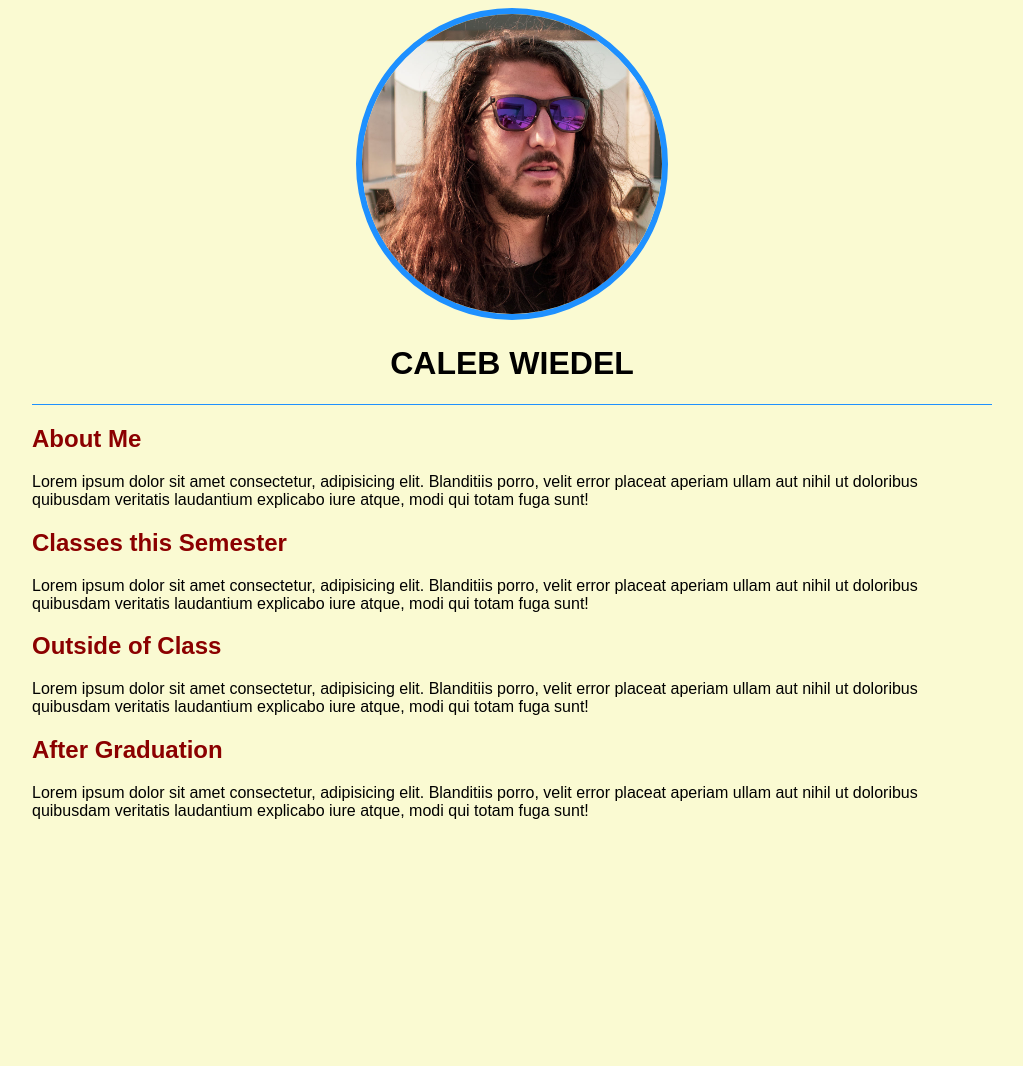
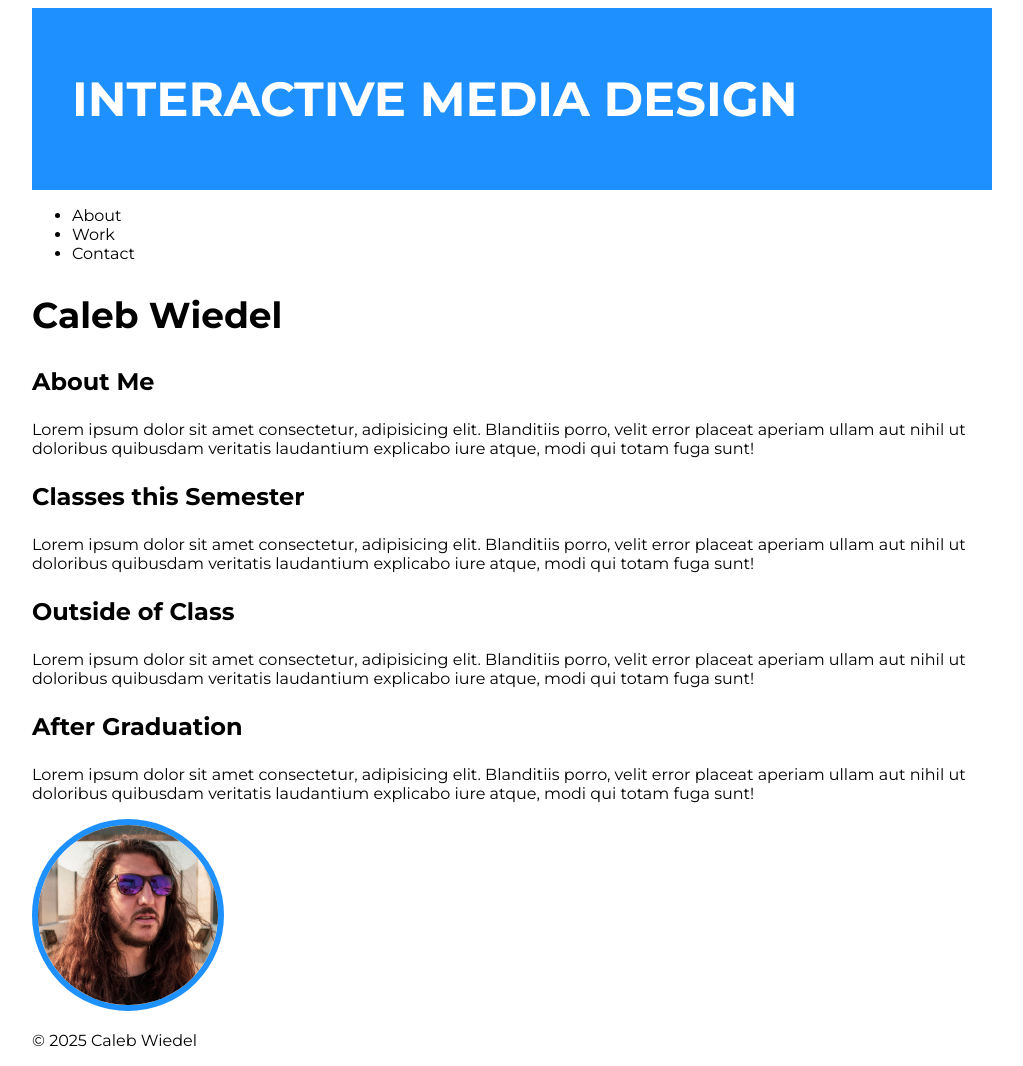
Before and after one commit to cwiedel9/ADPR458_Coding, a plain HTML site: page assignments/index.html in a window 1280 px wide. Shown: the whole page, without its empty margins (128-1151 px from the left). Before the commit the page ends 836 px from the top, so only its background shows below. Drawn offline with Linux system fonts and the light colour scheme.

Commit message:
moving styles

```diff
--- /dev/null
+++ b/assignments/css/styles.css
@@ -0,0 +1,39 @@
+@import url('https://fonts.googleapis.com/css2?family=Montserrat:ital,wght@0,100..900;1,100..900&display=swap');
+
+body {
+  background-color: #fff;
+  font-family: "Montserrat", sans-serif;
+}
+
+.container {
+  width: 960px;
+  margin: 0 auto;
+}
+
+header {
+  text-align: left;
+  background-color: dodgerblue;
+  color: #fff;
+  padding: 30px 40px;
+}
+
+h1 {
+  text-transform: uppercase;
+  font-size: 48px;
+}
+
+h2 {
+  font-size: 36px;
+}
+
+h3 {
+  font-size: 24px;
+}
+
+aside img {
+  width: 180px;
+  aspect-ratio: 1/1;
+  object-fit: cover;
+  border-radius: 999px;
+  border: 6px solid dodgerblue;
+}
--- a/assignments/index.html
+++ b/assignments/index.html
@@ -3,56 +3,44 @@
 <head>
     <meta charset="UTF-8">
     <title>Assignments - Caleb Wiedel</title>
-    <style>
-      body {
-        background-color: lightgoldenrodyellow;
-        font-family: sans-serif;
-      }
-      .container {
-        width: 960px;
-        margin: 0 auto;
-      }
-      header {
-        text-align: center;
-        border-bottom: 1px solid dodgerblue;
-      }
-      h1 {
-        text-transform: uppercase;
-      }
-      h2 {
-        font-size: 24px;
-        color: darkred;
-      }
-      img {
-        aspect-ratio: 1/1;
-        object-fit: cover;
-        border-radius: 999px;
-        border: 6px solid dodgerblue;
-      }
-    </style>
+    <link rel="stylesheet" href="css/styles.css">
 </head>
 <body>
 
   <div class="container">
 
     <header>
-      <img src="images/caleb.jpg" alt="Photo of Caleb Wiedel" width="300px">
-      <h1>Caleb Wiedel</h1>
+      <h1>Interactive Media Design</h1>
     </header>
+    <nav>
+      <ul>
+        <li>About</li>
+        <li>Work</li>
+        <li>Contact</li>
+      </ul>
+    </nav>
 
-    <main>
-      <h2>About Me</h2>
+    <section>
+      <h2>Caleb Wiedel</h2>
+      <h3>About Me</h3>
       <p>Lorem ipsum dolor sit amet consectetur, adipisicing elit. Blanditiis porro, velit error placeat aperiam ullam aut nihil ut doloribus quibusdam veritatis laudantium explicabo iure atque, modi qui totam fuga sunt!</p>
 
-      <h2>Classes this Semester</h2>
+      <h3>Classes this Semester</h3>
       <p>Lorem ipsum dolor sit amet consectetur, adipisicing elit. Blanditiis porro, velit error placeat aperiam ullam aut nihil ut doloribus quibusdam veritatis laudantium explicabo iure atque, modi qui totam fuga sunt!</p>
 
-      <h2>Outside of Class</h2>
+      <h3>Outside of Class</h3>
       <p>Lorem ipsum dolor sit amet consectetur, adipisicing elit. Blanditiis porro, velit error placeat aperiam ullam aut nihil ut doloribus quibusdam veritatis laudantium explicabo iure atque, modi qui totam fuga sunt!</p>
 
-      <h2>After Graduation</h2>
+      <h3>After Graduation</h3>
       <p>Lorem ipsum dolor sit amet consectetur, adipisicing elit. Blanditiis porro, velit error placeat aperiam ullam aut nihil ut doloribus quibusdam veritatis laudantium explicabo iure atque, modi qui totam fuga sunt!</p>
-    </main>
+    </section>
+    <aside>
+      <img src="images/caleb.jpg" alt="Photo of Caleb Wiedel">
+    </aside>
+
+    <footer>
+      <p>&copy; 2025 Caleb Wiedel</p>
+    </footer>
 
   </div>
 
```
